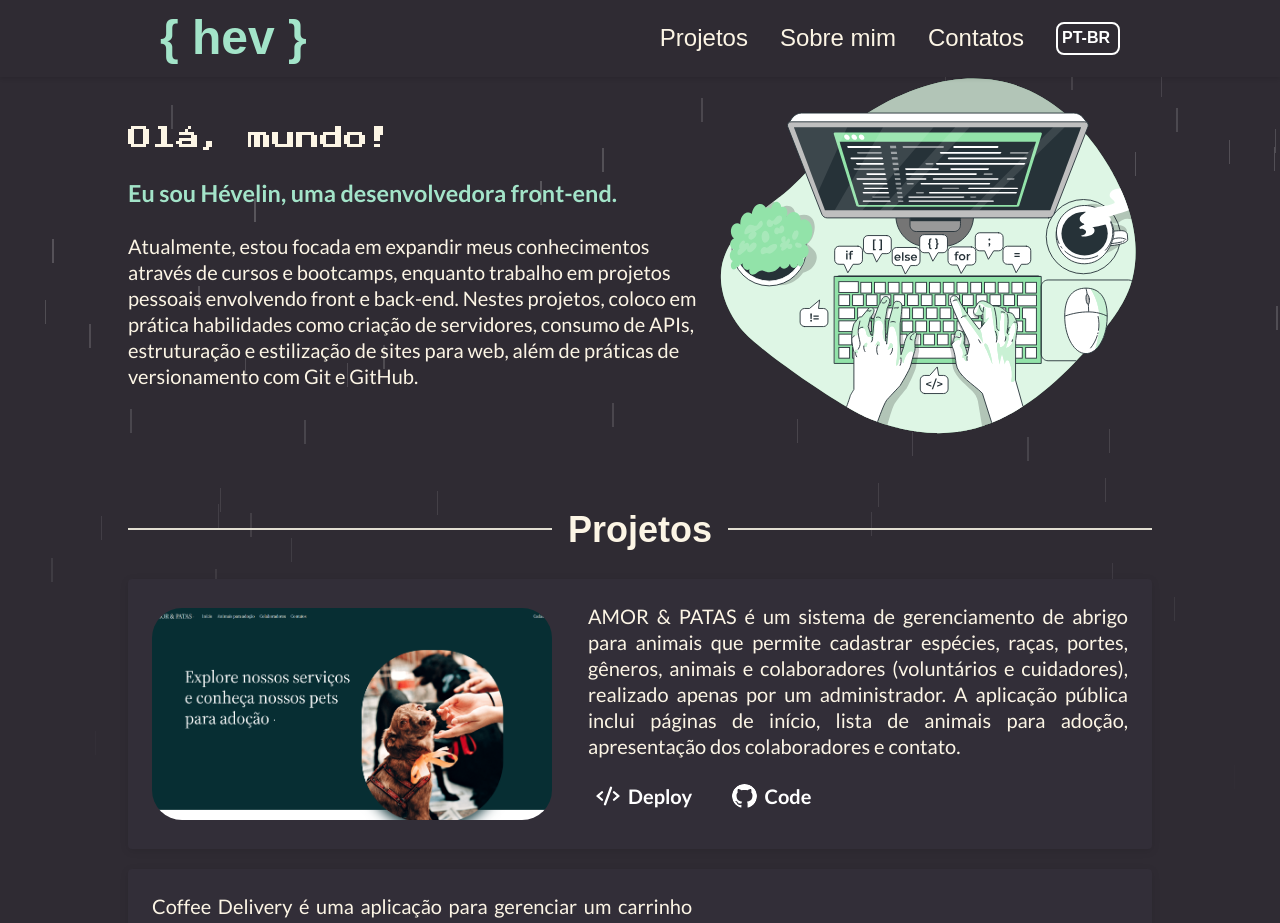
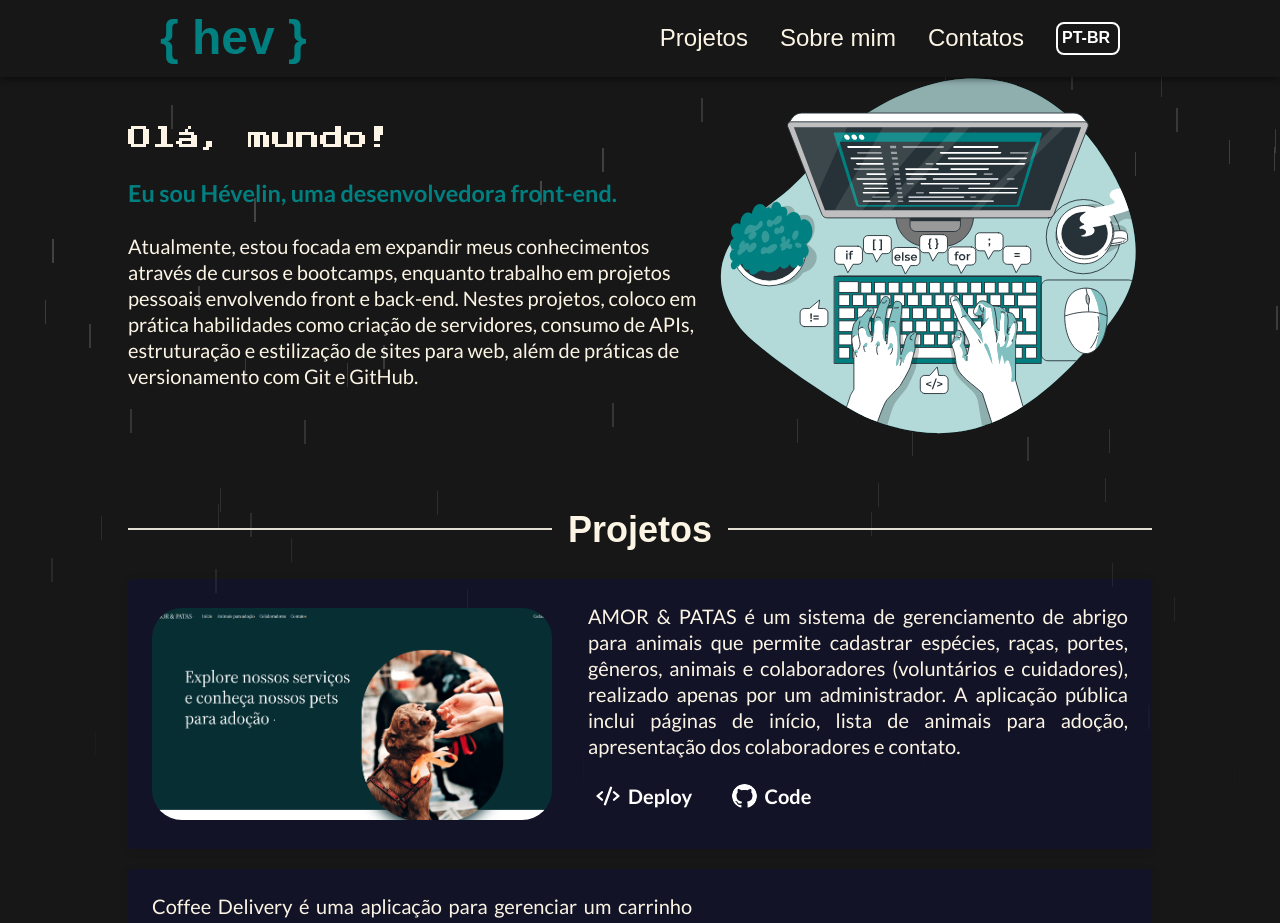
Before and after one commit to hevelinlima/portfolio, a React (Vite) app: page / in a window 1280 px wide. Shown: the top 923 px of the page. Built offline with nearby package versions, Linux system fonts and the light colour scheme; a web font is replaced by a local one.

Commit message:
styles: theme changes

```diff
--- a/src/components/organisms/Contacts/styles.ts
+++ b/src/components/organisms/Contacts/styles.ts
@@ -2,11 +2,9 @@ import styled from "styled-components";
 import { typography } from "../../../styles/typography";
 
 export const ContactsSection = styled.section`
-  /* background-color: ${(props)=>props.theme.colors.contacts};
 
-  background-color: #2f2b33; */
-  background-image: linear-gradient(45deg, #3a3542 25%, transparent 25%, transparent 50%, #3a3542 50%, #3a3542 75%, transparent 75%, transparent),
-                    linear-gradient(45deg, #3a3542 25%, transparent 25%, transparent 50%, #3a3542 50%, #3a3542 75%, transparent 75%, transparent);
+    background-image: linear-gradient(45deg, #1a1a2e 25%, transparent 25%, transparent 50%, #1a1a2e 50%, #1a1a2e 75%, transparent 75%, transparent),
+    linear-gradient(45deg, #1a1a2e 25%, transparent 25%, transparent 50%, #1a1a2e 50%, #1a1a2e 75%, transparent 75%, transparent);
   background-size: 50px 50px;
   background-position: 0 0, 25px 25px;
   animation: bg-scrolling-reverse 0.92s infinite linear;
--- a/src/components/organisms/Header/styles.ts
+++ b/src/components/organisms/Header/styles.ts
@@ -11,7 +11,7 @@ export const HeaderContainer = styled.nav`
   width: 100%;
   z-index: 1000;
   padding: 0 10rem;
-  box-shadow: 0 2px 4px rgba(0, 0, 0, 0.1);
+  box-shadow: 0 3px 6px rgba(0, 0, 0, 0.4);
 
   ul{
     list-style-type: none;
@@ -107,4 +107,9 @@ export const SelectButton = styled.select`
     border: 2px solid ${(props)=> props.theme.colors['primary-color']};
     cursor: pointer;
   }
+
+  &:focus {
+    background: ${(props)=> props.theme.colors['background']};
+    color: white;
+  }
 `
--- a/src/components/organisms/Projects/styles.ts
+++ b/src/components/organisms/Projects/styles.ts
@@ -8,7 +8,7 @@ export const ProjectCard = styled.div<{ reverse?: string }>`
 
   padding: 1.5rem;
   border-radius: 4px;
-  background-color: #322e38;
+  background-color: ${(props) => props.theme.colors["contacts"]};
   box-shadow: 0 2px 8px rgba(0, 0, 0, 0.1);
   flex-direction: ${({ reverse }) => (reverse ? 'row-reverse' : 'row')};
 
--- a/src/styles/global.ts
+++ b/src/styles/global.ts
@@ -32,7 +32,7 @@ export const GlobalStyle = createGlobalStyle`
     }
 
     &::-webkit-scrollbar-thumb:active {
-      background: ${(props)=>props.theme.colors["primary-color"]};
+      background: ${(props)=>props.theme.colors["contacts"]};
     }
   }
 
--- a/src/styles/themes/default.ts
+++ b/src/styles/themes/default.ts
@@ -1,10 +1,12 @@
 export const defaultTheme = {
   colors:{
-    'background': '#2f2b33',
+    // 'background': '#2f2b33',
+    'background': '#171717',
     'nav-color': '#171717',
-    'primary-color': '#a3e4c9',
+    'primary-color': '#008080',
     'secondary-color': '#fcf5e5',
     'separator-color': '#E2DFD2',
-    'contacts': '#332b3b'
+    // 'contacts': '#332b3b',
+    'contacts': 'rgba(0,0,135,0.15)'
   }
 }
```
Also changed, not shown: public/header-image.svg.
